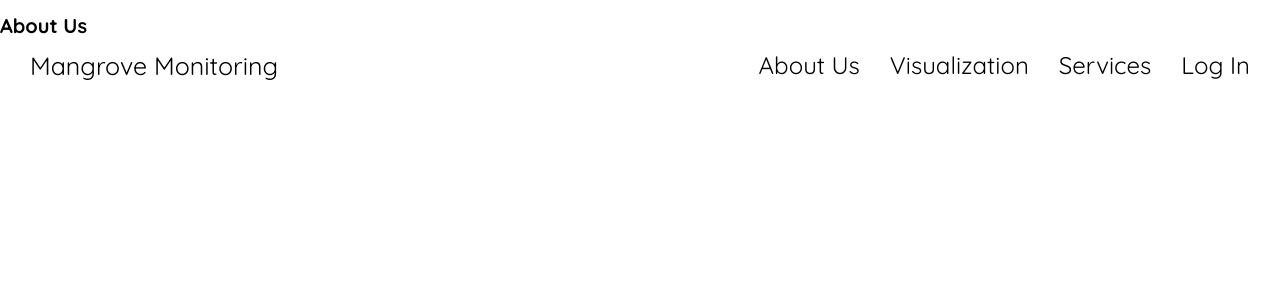
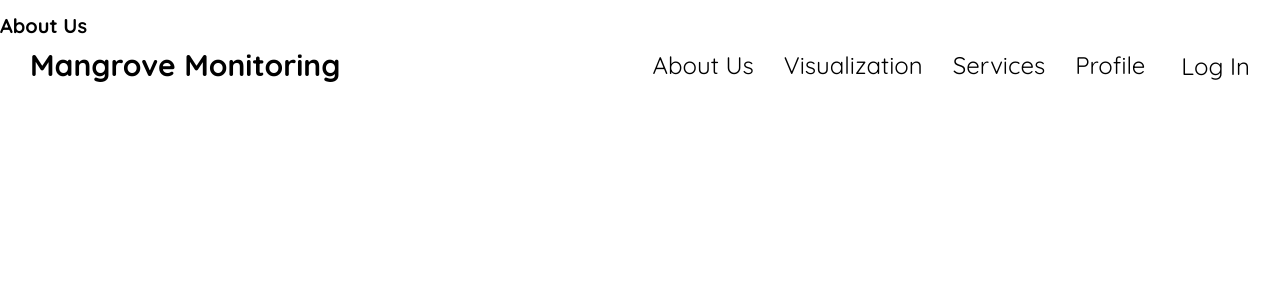
Before and after one commit to UCSD-E4E/MMICT-frontend, a React (Create React App) app: page /AboutUs in a window 1280 px wide. Shown: the top 300 px of the page. Built offline with nearby package versions, Linux system fonts and the light colour scheme.

Commit message:
Added more menu bar functions

```diff
--- a/package.json
+++ b/package.json
@@ -3,7 +3,7 @@
   "version": "0.1.0",
   "private": true,
   "dependencies": {
-    "@auth0/auth0-react": "^2.0.1",
+    "@auth0/auth0-react": "^2.1.0",
     "@emotion/react": "^11.10.8",
     "@emotion/styled": "^11.10.8",
     "@fontsource/roboto": "^4.5.8",
--- a/src/App.tsx
+++ b/src/App.tsx
@@ -8,7 +8,7 @@ import {createBrowserRouter,
 
 import Home from "./pages/HomePage"
 import Visualization from "./pages/Visualization"
-import Logout from "./pages/Logout"
+import Profile from "./pages/Profile"
 import AboutUs from './pages/AboutUs';
 
 
@@ -26,8 +26,8 @@ const router = createBrowserRouter([
     element: <Visualization />
   },
   {
-    path: "/Logout" ,
-    element: <Logout />
+    path: "/Profile" ,
+    element: <Profile />
   }
 ])
 export default function App() {
--- a/src/assets/css/MenuBar.css
+++ b/src/assets/css/MenuBar.css
@@ -19,6 +19,7 @@ body {
     position: fixed;
     line-height: 65px;
     text-align: center;
+
 }
 
 .nav div.logo {
@@ -30,12 +31,13 @@ body {
 
 .nav div.logo a {
     text-decoration: none;
+    font-weight: bold;
     color: black;
-    font-size: 2.5rem;
+    font-size: 3rem;
 }
 
 .nav div.logo a:hover {
-    color: #607744;
+    color: #00E676;
 }
 
 .nav div.main_list {
@@ -67,7 +69,7 @@ body {
 }
 
 .nav div.main_list ul li a:hover {
-    color: #607744;
+    color: #00E676;
 }
 
 
@@ -141,6 +143,20 @@ body {
         display: block;
     }
 }
+
+button{
+    background-color: transparent;
+    border: 0;
+    cursor: pointer;
+    font-size: 2.4rem;
+    text-decoration: none;
+    font-family: "Quicksand", sans-serif;
+    padding-right: 3rem;
+}
+
+button:hover {
+    color: #00E676;
+  }
 
 
 /* Animation */
--- a/src/components/MenuBar.tsx
+++ b/src/components/MenuBar.tsx
@@ -1,10 +1,12 @@
-import React from "react";
+import React, { useState } from "react";
 import '../assets/css/MenuBar.css';
-import { Height } from "@mui/icons-material";
 import { useAuth0 } from "@auth0/auth0-react";
+import { LogoutButton } from "./logout-button";
+import { LoginButton } from "./login-button";
 
-class MenuBar extends React.Component {
-    render(): React.ReactNode {
+export const MenuBar = () => {
+    const { isAuthenticated } = useAuth0();
+
     return (
         <div className="nav">
             <div className="container">
@@ -16,7 +18,18 @@ class MenuBar extends React.Component {
                         <li><a href="/AboutUs">About Us</a></li>
                         <li><a href="/Visualization">Visualization</a></li>
                         <li><a href="#">Services</a></li>
-                    <li><a href="#">Log In</a></li>
+                        <li><a href="/Profile">Profile</a></li>
+                        {!isAuthenticated && (
+                            <>
+                                <LoginButton />
+                            </>
+                        )}
+                        {isAuthenticated && (
+                            <>
+                                <LogoutButton />
+                            </>
+                        )}
+
                     </ul>
                 </div>
                 <span className="navTrigger">
@@ -27,16 +40,5 @@ class MenuBar extends React.Component {
             </div>
         </div>
     );
+
 }
-}
-
-export default MenuBar;
-
-/*
-const LoginButton = () => {
-  const { loginWithRedirect } = useAuth0();
-
-  return <button onClick={() => loginWithRedirect()}>Log In</button>;
-};
-export default LoginButton;
-*/
--- /dev/null
+++ b/src/components/login-button.tsx
@@ -0,0 +1,23 @@
+import { useAuth0 } from "@auth0/auth0-react";
+import React from "react";
+
+export const LoginButton: React.FC = () => {
+  const { loginWithRedirect } = useAuth0();
+
+  const handleLogin = async () => {
+    await loginWithRedirect({
+      appState: {
+        returnTo: "/profile",
+      },
+      authorizationParams: {
+        prompt: "login",
+      },
+    });
+  };
+
+  return (
+    <button className="button__login" onClick={handleLogin}>
+      Log In
+    </button>
+  );
+};
--- /dev/null
+++ b/src/components/logout-button.tsx
@@ -0,0 +1,20 @@
+import { useAuth0 } from "@auth0/auth0-react";
+import React from "react";
+
+export const LogoutButton: React.FC = () => {
+  const { logout } = useAuth0();
+
+  const handleLogout = () => {
+    logout({
+      logoutParams: {
+        returnTo: window.location.origin,
+      },
+    });
+  };
+
+  return (
+    <button className="button__logout" onClick={handleLogout}>
+      Log Out
+    </button>
+  );
+};
--- a/src/pages/AboutUs.tsx
+++ b/src/pages/AboutUs.tsx
@@ -1,10 +1,10 @@
 import React from "react";
-import AppBar from "../components/MenuBar"
+import {MenuBar} from "../components/MenuBar"
 
 export default function AboutUs() {
     return (
       <div>
-        <AppBar/>
+        <MenuBar/>
         <h1>About Us</h1>
       </div>
 
--- a/src/pages/HomePage.tsx
+++ b/src/pages/HomePage.tsx
@@ -1,12 +1,12 @@
 import React from "react";
-import AppBar from "../components/MenuBar"
+import {MenuBar} from "../components/MenuBar"
 import '../assets/css/HomePage.css'
 
 
 export default function Home() {
   return (
     <div>
-      <AppBar />
+      <MenuBar />
       <img alt="Mangrove" src={require('../assets/resources/MangroveHome.jpg')} />
     </div>
 
--- /dev/null
+++ b/src/pages/Profile.tsx
@@ -0,0 +1,46 @@
+import { useAuth0 } from "@auth0/auth0-react";
+import React from "react";
+
+export default function Profile(){
+  const { user } = useAuth0();
+
+  if (!user) {
+    return null;
+  }
+
+  return (
+
+      <div className="content-layout">
+        <h1 id="page-title" className="content__title">
+          Profile Page
+        </h1>
+        <div className="content__body">
+          <p id="page-description">
+            <span>
+              You can use the <strong>ID Token</strong> to get the profile
+              information of an authenticated user.
+            </span>
+            <span>
+              <strong>Only authenticated users can access this page.</strong>
+            </span>
+          </p>
+          <div className="profile-grid">
+            <div className="profile__header">
+              <img
+                src={user.picture}
+                alt="Profile"
+                className="profile__avatar"
+              />
+              <div className="profile__headline">
+                <h2 className="profile__title">{user.name}</h2>
+                <span className="profile__description">{user.email}</span>
+              </div>
+            </div>
+            <div className="profile__details">
+            </div>
+          </div>
+        </div>
+      </div>
+
+  );
+};
--- a/src/pages/Visualization.tsx
+++ b/src/pages/Visualization.tsx
@@ -1,14 +1,14 @@
 import React from 'react';
 import LeafletMap from '../components/LeafletMap';
 import '../assets/css/visualization.css';
-import AppBar from "../components/MenuBar"
+import {MenuBar} from "../components/MenuBar"
 import Stage from "../components/Stage"
 
 export default function Visualization() {
   return (
     <div id='container'>
       <meta name="viewport" content="width=device-width, initial-scale=1.0"/>
-      <AppBar />
+      <MenuBar />
       <div style={{height: 65}}/>
       {/* This feels really wrong ^, there must be some other way to start the page lower than the appbar,
       is it putting it on app.tsx page rather than every page right */}
```
Also changed, not shown: 2 other files (tests, documents, lock files or other folders). Lines whose indentation alone changed are shown as unchanged.
